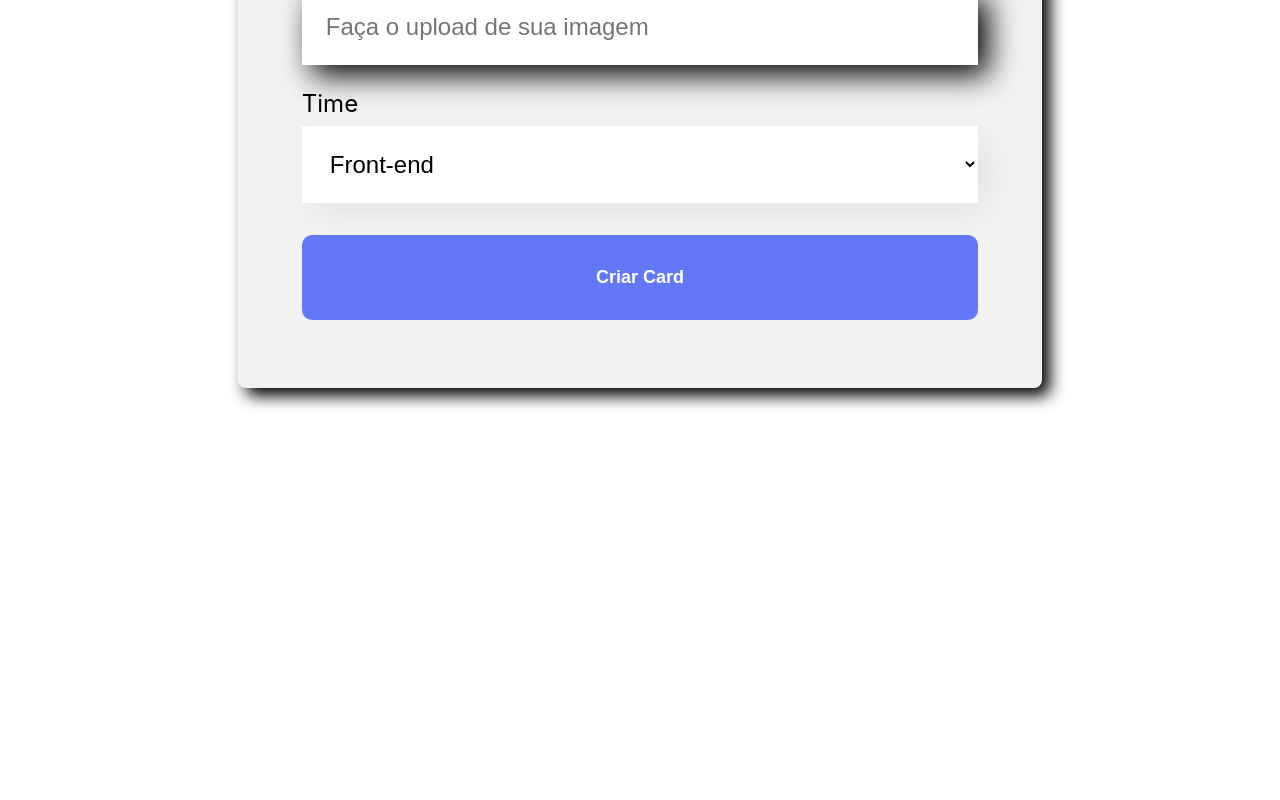
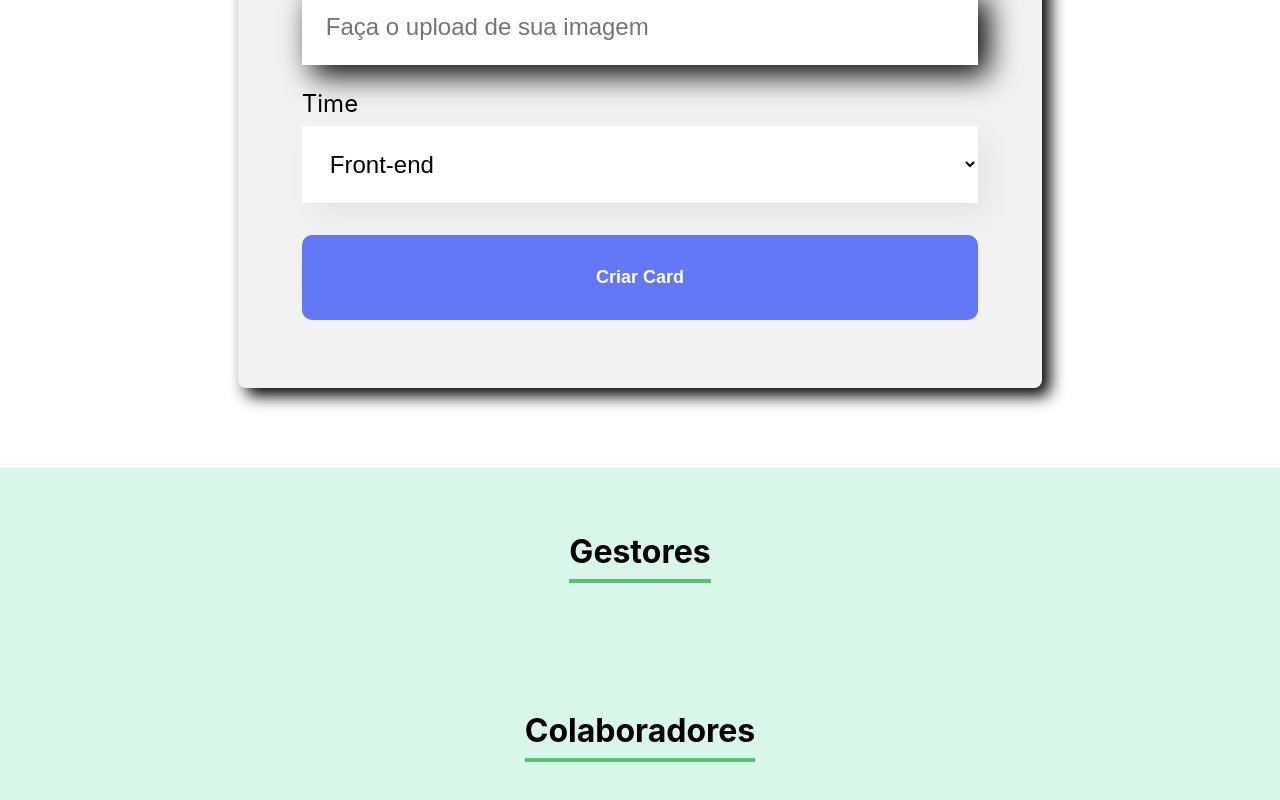
Before and after one commit to JoaoLonguinho/organo, a React (Create React App) app: page / in a window 1280 px wide. Shown: the part 1009-1809 px from the top of the page. Before the commit the page ends 1477 px from the top, so only its background shows below. Built offline with nearby package versions, Linux system fonts and the light colour scheme.

Commit message:
Montando times, criando componente time

```diff
--- a/src/App.js
+++ b/src/App.js
@@ -2,6 +2,7 @@
 import Banner from './components/Banner';
 
 import Formulario from './components/Formulario';
+import Time from './components/Time';
 
 function App() {
 
@@ -15,6 +16,8 @@
       <section>
         <Banner />
         <Formulario aoColaboradorCadastrado = {colaboradores=> aoNovoColaboradorAdicionado(colaboradores)}/>
+        <Time nomeDoTime="Gestores"/>
+        <Time nomeDoTime="Colaboradores"/>
       </section>
   );
 }
--- a/src/components/Formulario/index.js
+++ b/src/components/Formulario/index.js
@@ -33,18 +33,21 @@
                 aoAlterado={valor => setNome(valor)}
                 obrigatorio={true}
                 label="Nome" ph="Digite seu nome" />
+
                 <CampoTexto
                 valor={cargo}
                 aoAlterado={valor => setCargo(valor)}
                 obrigatorio={true}
                 label="Cargo"
                 ph="Digite seu cargo" />
+
                 <CampoTexto
                 valor={imagem}
                 aoAlterado={valor => setImagem(valor)}
                 obrigatorio={false}
                 label="Imagem"
                 ph="Faça o upload de sua imagem" />
+
                 <ListaSuspensa
                 valor={time}
                 aoAlterado={valor => setTime(valor)}
--- /dev/null
+++ b/src/components/Time/Time.css
@@ -0,0 +1,11 @@
+.time{
+    text-align: center;
+    padding: 32px;
+    background-color: #d9f7e9;
+}
+.time h3{
+    font-size: 32px;
+    border-bottom: 4px solid #57c278;
+    display: inline-block;
+    padding-bottom: 8px;
+}
--- /dev/null
+++ b/src/components/Time/index.js
@@ -0,0 +1,11 @@
+import "./Time.css";
+
+const Time = (props) =>{
+    return(
+        <section className="time">
+            <h3>{props.nomeDoTime}</h3>
+        </section>
+    )
+}
+
+export default Time;
```
